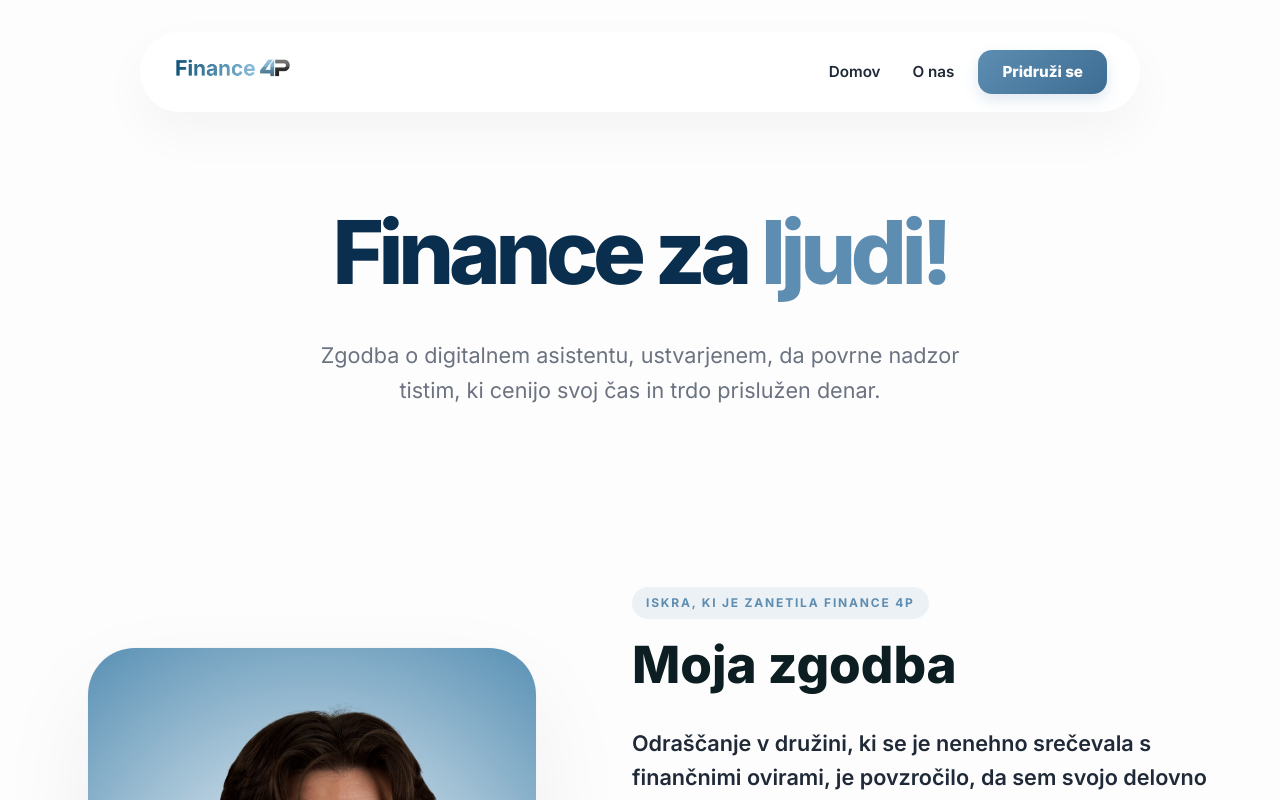
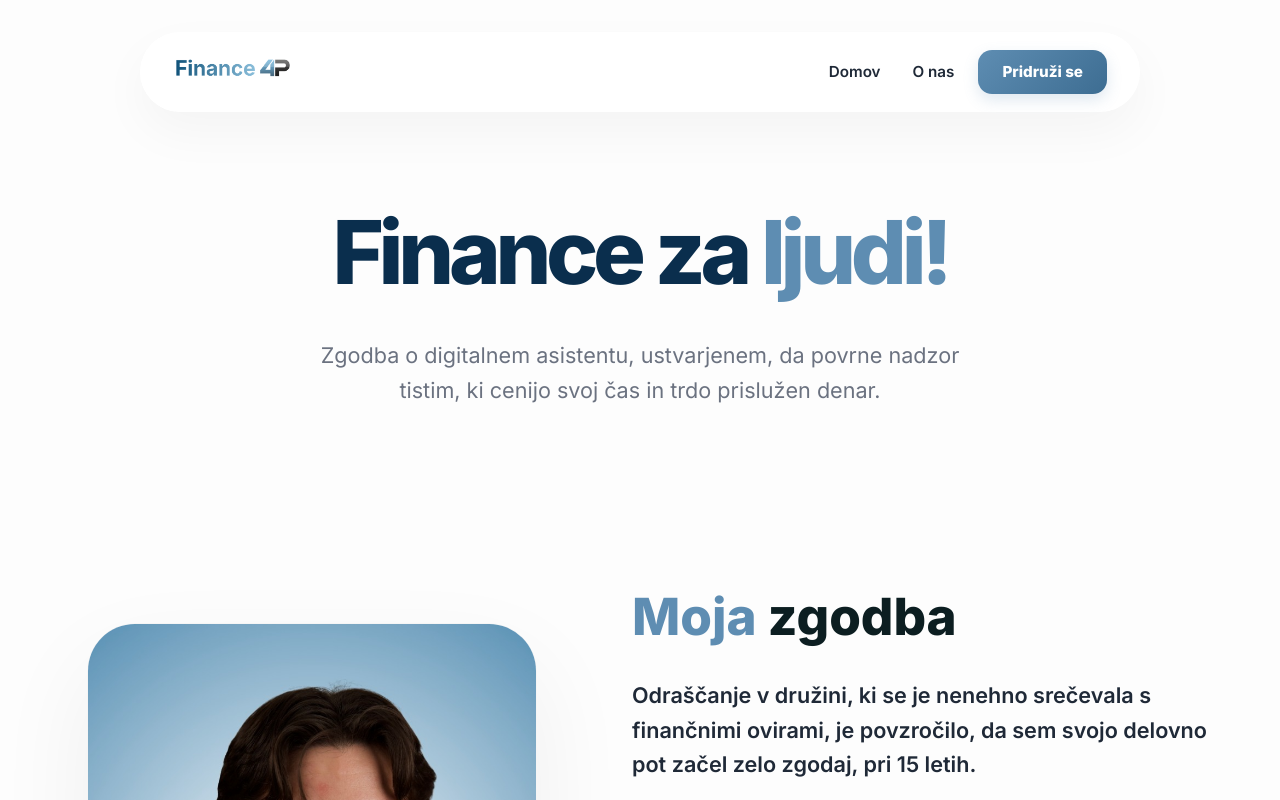
Before and after one commit to filipkolle/Landing-4P, a React (Vite) app: page /o-nas in a window 1280 px wide. Shown: the top 800 px of the page. Built offline with nearby package versions, Linux system fonts and the light colour scheme.

Commit message:
style: highlight 'Moja' and remove secondary label in about page

```diff
--- a/src/pages/AboutPage.jsx
+++ b/src/pages/AboutPage.jsx
@@ -90,8 +90,7 @@ const AboutPage = () => {
               viewport={{ once: true }}
               transition={{ duration: 1.2, ease: expoOut }}
             >
-              <span className="section-label">Iskra, ki je zanetila Finance 4P</span>
-              <h2>Moja zgodba</h2>
+              <h2><span className="blue-text">Moja</span> zgodba</h2>
               <p className="p-lead">
                 Odraščanje v družini, ki se je nenehno srečevala s finančnimi ovirami, je povzročilo, da sem svojo delovno pot začel zelo zgodaj, pri 15 letih.
               </p>
```
